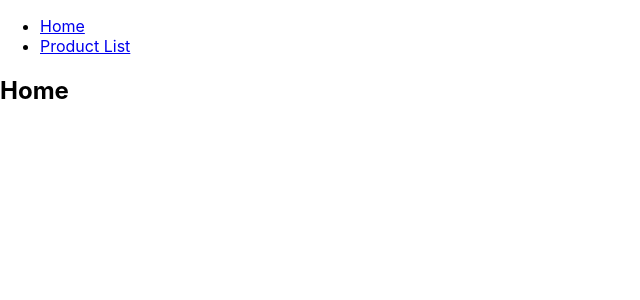
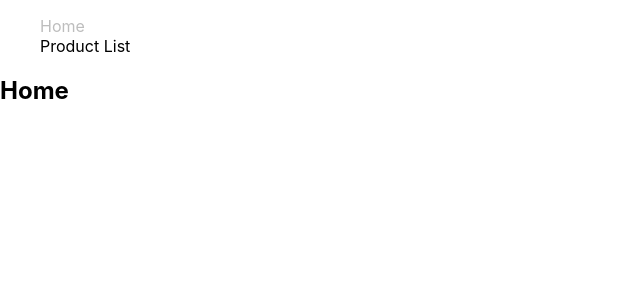
Before and after one commit to VirginiaJ/React, a React (Create React App) app: page / in a window 1280 px wide. Shown: the top 300 px of the page, without its empty margins (0-640 px from the left). Built offline with nearby package versions, Linux system fonts and the light colour scheme.

Commit message:
Change Link with NavLink and add style for active

```diff
--- a/public/index.html
+++ b/public/index.html
@@ -24,20 +24,9 @@
       work correctly both with client-side routing and a non-root public URL.
       Learn how to configure a non-root public URL by running `npm run build`.
     -->
-    <title>React App</title>
+    <title>Product management</title>
   </head>
   <body>
-    <noscript>You need to enable JavaScript to run this app.</noscript>
     <div id="root"></div>
-    <!--
-      This HTML file is a template.
-      If you open it directly in the browser, you will see an empty page.
-
-      You can add webfonts, meta tags, or analytics to this file.
-      The build step will place the bundled scripts into the <body> tag.
-
-      To begin the development, run `npm start` or `yarn start`.
-      To create a production bundle, use `npm run build` or `yarn build`.
-    -->
   </body>
 </html>
--- /dev/null
+++ b/src/components/meniu/meniu.css
@@ -0,0 +1,13 @@
+ul {
+    list-style: none;
+}
+
+ul li a {
+    text-decoration: none;
+    color: black;
+}
+
+ul li a:hover,
+ul li a.active {
+    color: #bdbdbd;
+}
--- a/src/components/meniu/meniu.tsx
+++ b/src/components/meniu/meniu.tsx
@@ -1,16 +1,17 @@
 import React from "react";
-import { Link } from "react-router-dom";
+import { NavLink } from "react-router-dom";
 import { routes } from "../../routes";
+import "./meniu.css";
 
 export default function Meniu() {
   return (
     <nav>
       <ul>
         <li>
-          <Link to={routes.home}>Home</Link>
+          <NavLink to={routes.home} exact>Home</NavLink>
         </li>
         <li>
-          <Link to={routes.products}>Product List</Link>
+          <NavLink to={routes.products}>Product List</NavLink>
         </li>
       </ul>
     </nav>
```
